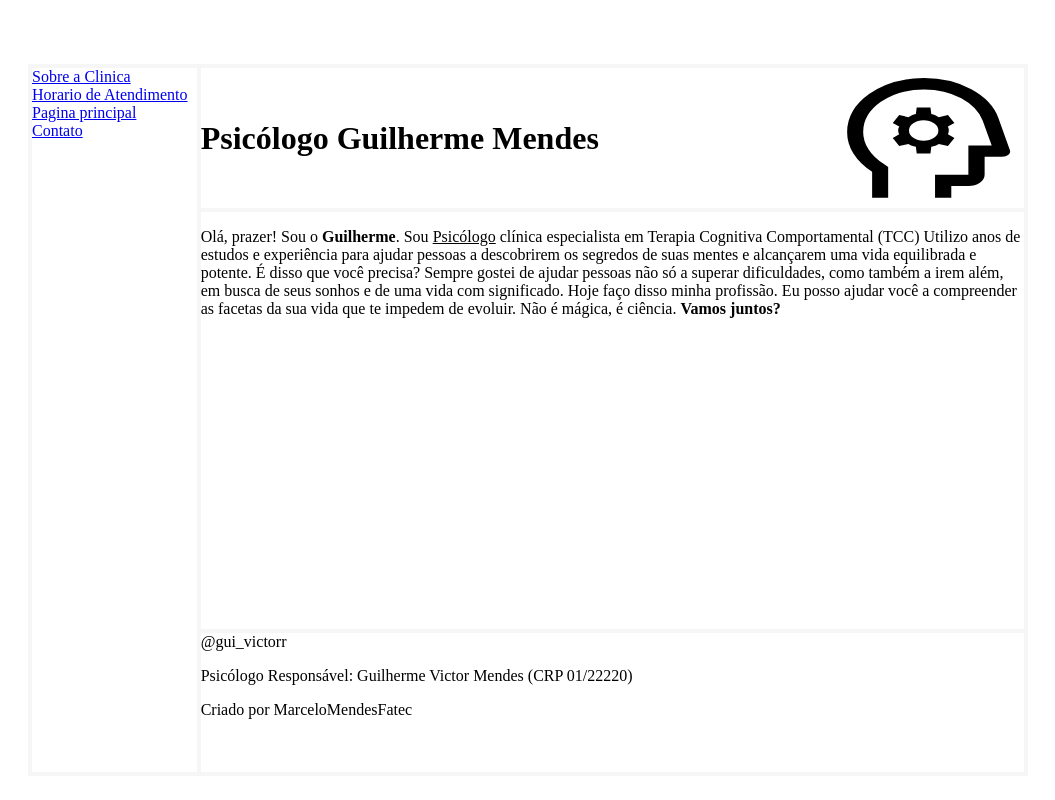
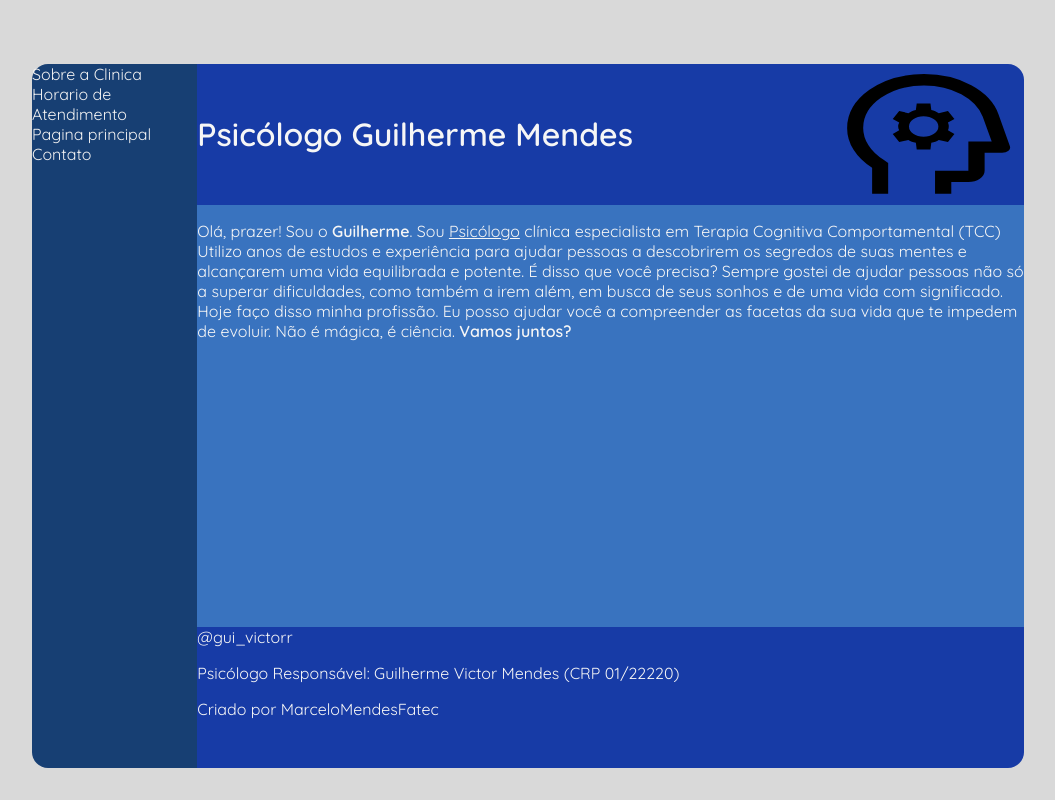
Before and after one commit to MarceloMendesFatec/Desafio-DIO, a plain HTML site: page index.html in a window 1280 px wide. Shown: the whole page, without its empty margins (112-1167 px from the left). Drawn offline with Linux system fonts and the light colour scheme.

Commit message:
add colors theme

```diff
--- a/style.css
+++ b/style.css
@@ -1,9 +1,23 @@
+@import url('https://fonts.googleapis.com/css2?family=Quicksand:wght@300;400;500;600&display=swap');
+
+
+*{
+    font-family: 'Quicksand', sans-serif;
+    box-sizing: border-box;
+}
 input{
     display: flex;
     flex-direction: column;
 }
 
+a{
+    text-decoration: none;
+    color: #f2f2f2;
+}
 
+body{
+    background-color: #D9D9D9;
+}
 
 .main{
     display: flex;
@@ -11,7 +25,6 @@ input{
     height: 44rem;
     margin: auto;
     margin-top: 4rem;
-    border: solid 4px;
     border-color: #f6f6f6;
 
 }
@@ -21,9 +34,13 @@ input{
     flex-direction: column;
     width: 20%;
     height: 100%;
-    border-right: solid 4px;
     border-color: #f6f6f6;
     justify-items: flex-start;
+    background-color: #173F73;
+   border-top-left-radius: 1rem;
+   border-bottom-left-radius: 1rem;
+
+
 
 }
 
@@ -39,8 +56,10 @@ input{
     height: 20%;
     justify-content: space-between;
     align-items: center;
-    border-bottom: solid 4px;
-    border-color: #f6f6f6;
+    color: #f6f6f6;
+    background-color: #173BA6;
+    border-top-right-radius: 1rem;
+
 
 }
 
@@ -49,8 +68,8 @@ input{
     display:flex;
     width: 100%;
     height: 60%;
-    border-bottom: solid 4px;
-    border-color: #f6f6f6;
+    background-color: #3973BF;
+    color: #f6f6f6;
 }
 
 
@@ -59,5 +78,7 @@ input{
     flex-direction: column;
     width: 100%;
     height: 20%;
-
+    color: #f6f6f6;
+    background-color: #173BA6;
+    border-bottom-right-radius: 1rem;
 }
```
Also changed, not shown: index.html (+1 -0 lines).
